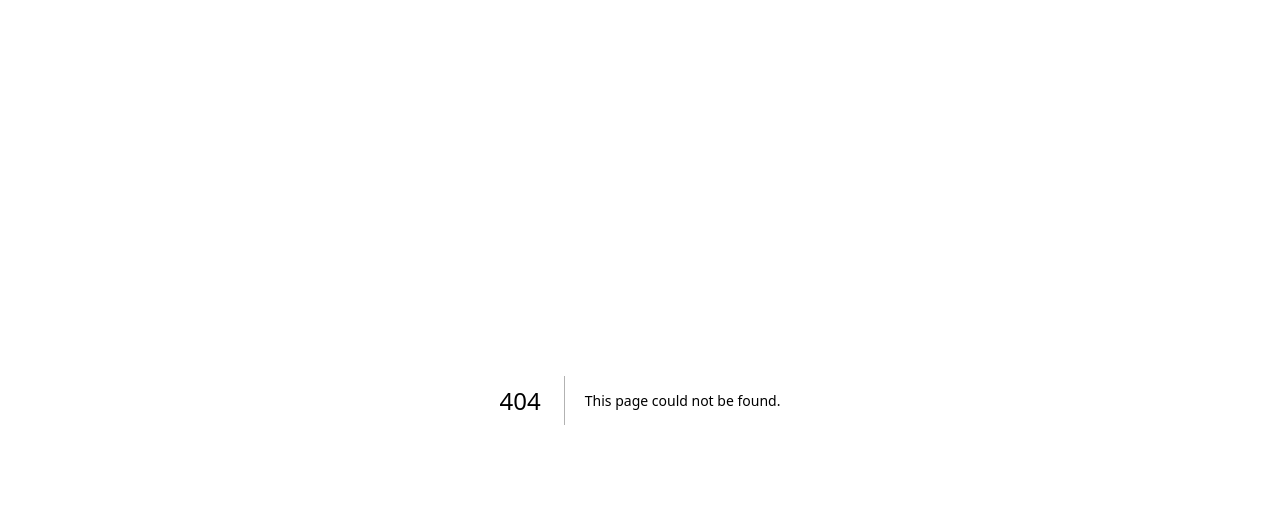
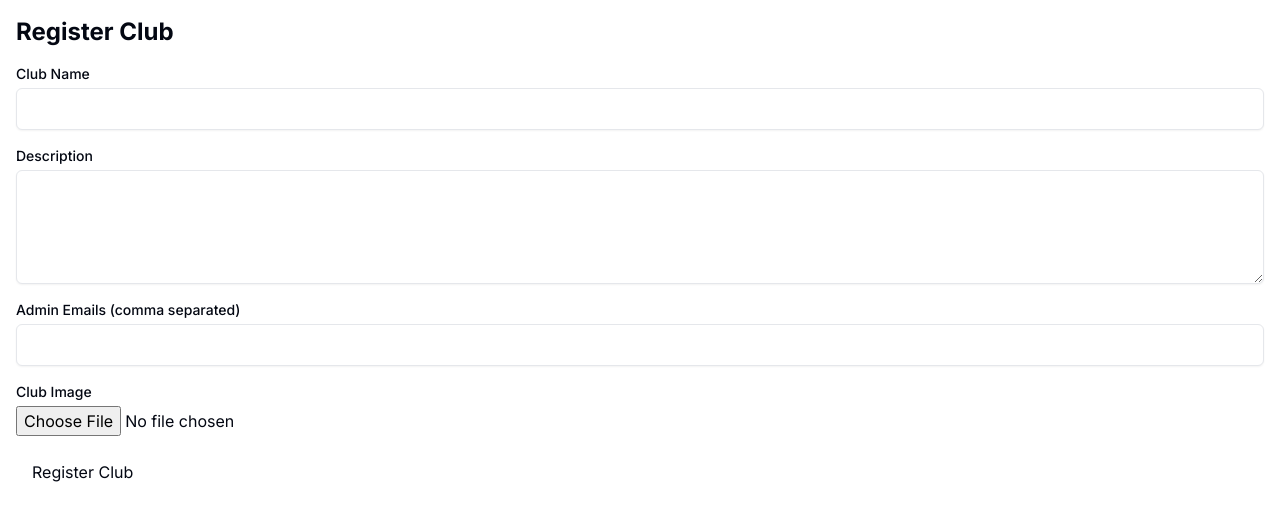
Before and after one commit to abhitrueprogrammer/college-moments-cc-hack, a Next.js app in the folder collegemoments/: page /registerClub in a window 1280 px wide. Before the commit this address had no page. Shown: the top 520 px of the page. Built offline with nearby package versions, Linux system fonts and the light colour scheme.

Commit message:
APIs done

```diff
--- a/collegemoments/app/Leftbar/Leftbar.js
+++ b/collegemoments/app/Leftbar/Leftbar.js
@@ -6,17 +6,19 @@ export default function Navbar() {
   return (
     <nav className="bg-gray-800">
       <div className="container flex">
-        <div className="navbar navbartext-white text-2xl font-bold">
-          <Link href="/" id="home">Club Gallery</Link>
+        <div className="navbar flex flex-col navbartext-white text-2xl font-bold">
+          <Link href='/' id="home">Club Gallery</Link>
 
           <ul className="navbarList flex flex-col gap-9 p-9 justify-around">
-            <li className="mt-10 mb-10">Home</li>
-            <li>Clubs</li>
-            <li>Hot Events</li>
-            <li>Upcoming events</li>
+          <Link href='/'><li className="mt-10 mb-10">Home</li></Link>
+            <Link href='/'><li>Clubs</li></Link>
+            <Link href='/'><li>Hot Events</li></Link>
+            <Link href='/'><li>Upcoming events</li></Link>
           </ul>
+          <button className="clubLogin h-3 ">Club Login</button>
 
-          <button className="clubLogin absolute h-3">Club Login</button></div>
+        </div>
+
         {/* <div className="space-x-4">
           <Link href="/Login" className="text-white hover:text-gray-400">
             Login
--- a/collegemoments/app/Searchbar/Searchbar.js
+++ b/collegemoments/app/Searchbar/Searchbar.js
@@ -8,7 +8,7 @@ export default function Searchbar() {
         <div style={{width: "fit-content"}} className="s-div relative mt-7 ml-35 flex justify-start items-center h-8" >
 
 
-            <input className="searchBar ml-20" placeholder='Search for club ...'></input>
+            <input className="searchBar" placeholder='Search for club ...'></input>
             <div className="searchIcon absolute right-3">
             <svg width="20" height="20" viewBox="0 0 27 31" fill="none" xmlns="http://www.w3.org/2000/svg">
                 <path d="M19.2967 19.4969H18.0772L17.6449 19.0183C19.1578 16.9977 20.0686 14.3745 20.0686 11.5209C20.0686 5.1578 15.5763 0 10.0343 0C4.49228 0 0 5.1578 0 11.5209C0 17.8839 4.49228 23.0417 10.0343 23.0417C12.5197 23.0417 14.8045 21.996 16.5643 20.259L16.9811 20.7553V22.1555L24.6998 31L27 28.3591L19.2967 19.4969ZM10.0343 19.4969C6.19039 19.4969 3.08748 15.9342 3.08748 11.5209C3.08748 7.10749 6.19039 3.54488 10.0343 3.54488C13.8782 3.54488 16.9811 7.10749 16.9811 11.5209C16.9811 15.9342 13.8782 19.4969 10.0343 19.4969Z" fill="black" />
--- a/collegemoments/app/api/registerClub/route.js
+++ b/collegemoments/app/api/registerClub/route.js
@@ -1,20 +1,24 @@
+// app/api/registerClub/route.js
 import { NextResponse } from 'next/server';
 import connect from '../../../lib/db';
 import Club from '../../../lib/models/Club';
 import User from '../../../lib/models/User';
 
 export async function POST(request) {
-  await connect();
-  const { name, description, admins } = await request.json();
+  try {
+    // Connect to the database
+    await connect();
 
-  try {
+    // Parse the JSON request body
+    const { name, description, admins, image } = await request.json();
+
     // Validate input
     if (!name) {
       return NextResponse.json({ error: 'Club name is required' }, { status: 400 });
     }
 
     // Create the new club
-    const club = await Club.create({ name, description, admins: [] });
+    const club = await Club.create({ name, description, image, admins: [] });
 
     // Add admins to the club
     if (admins && admins.length > 0) {
--- a/collegemoments/app/api/uploadAnnouncement/route.js
+++ b/collegemoments/app/api/uploadAnnouncement/route.js
@@ -1,34 +1,38 @@
 import { NextResponse } from 'next/server';
-import connect from '../../../lib/db';
-import Club from '../../../lib/models/Club';
+import connect from '@/lib/db';
+import Club from '@/lib/models/Club';
 
 export async function POST(request) {
   await connect();
-  const { clubId, announcement, image } = await request.json();
-  const user = request.user;
+  const { clubId, title, description, image } = await request.json();
 
   try {
     // Validate input
-    if (!clubId || !announcement || !image) {
-      return NextResponse.json({ error: 'Club ID, announcement, and image are required' }, { status: 400 });
+    if (!clubId || !title || !description) {
+      return NextResponse.json({ error: 'Missing required fields' }, { status: 400 });
     }
 
-    // Find the club
+    // Find the club by ID
     const club = await Club.findById(clubId);
     if (!club) {
-      return NextResponse.json({ error: 'Club not found' }, { status: 404 });
+      return NextResponse.json({ error: 'Club not found' }, { status: 403 });
     }
 
-    // Check if user is an admin
-    if (!club.admins.includes(user._id)) {
-      return NextResponse.json({ error: 'Unauthorized' }, { status: 403 });
-    }
+    // Create the announcement
+    const announcement = {
+      title,
+      description,
+      image,
+    };
 
-    // Add announcement
-    club.announcements.push({ text: announcement, image });
-    await club.save();
+    // Add the announcement to the club
+    await Club.findByIdAndUpdate(
+      clubId,
+      { $push: { announcements: announcement } },
+      { new: true }
+    );
 
-    return NextResponse.json({ message: 'Announcement uploaded successfully' }, { status: 201 });
+    return NextResponse.json({ message: 'Announcement uploaded successfully', announcement }, { status: 201 });
   } catch (error) {
     console.error('Error uploading announcement:', error);
     return NextResponse.json({ error: 'Failed to upload announcement' }, { status: 500 });
--- a/collegemoments/app/api/uploadEvent/route.js
+++ b/collegemoments/app/api/uploadEvent/route.js
@@ -1,34 +1,38 @@
 import { NextResponse } from 'next/server';
-import connect from '../../../lib/db';
-import Club from '../../../lib/models/Club';
+import connect from '@/lib/db';
+import Club from '@/lib/models/Club';
 
 export async function POST(request) {
   await connect();
   const { clubId, title, description, images } = await request.json();
-  const user = request.user;
 
   try {
     // Validate input
     if (!clubId || !title || !description || !images || !Array.isArray(images)) {
-      return NextResponse.json({ error: 'Club ID, title, description, and images are required' }, { status: 400 });
+      return NextResponse.json({ error: 'Missing required fields or images' }, { status: 400 });
     }
 
-    // Find the club
+    // Find the club by ID
     const club = await Club.findById(clubId);
     if (!club) {
       return NextResponse.json({ error: 'Club not found' }, { status: 404 });
     }
 
-    // Check if user is an admin
-    if (!club.admins.includes(user._id)) {
-      return NextResponse.json({ error: 'Unauthorized' }, { status: 403 });
-    }
+    // Create the event
+    const event = {
+      title,
+      description,
+      images,
+    };
 
-    // Add event
-    club.events.push({ title, description, images });
-    await club.save();
+    // Add the event to the club
+    await Club.findByIdAndUpdate(
+      clubId,
+      { $push: { events: event } },
+      { new: true }
+    );
 
-    return NextResponse.json({ message: 'Event uploaded successfully' }, { status: 201 });
+    return NextResponse.json({ message: 'Event uploaded successfully', event }, { status: 201 });
   } catch (error) {
     console.error('Error uploading event:', error);
     return NextResponse.json({ error: 'Failed to upload event' }, { status: 500 });
--- /dev/null
+++ b/collegemoments/app/registerClub/page.js
@@ -0,0 +1,122 @@
+// app/register/page.js
+'use client';
+
+import { useState } from 'react';
+
+export default function RegisterClub() {
+  const [name, setName] = useState('');
+  const [description, setDescription] = useState('');
+  const [admins, setAdmins] = useState('');
+  const [image, setImage] = useState(null);
+  const [error, setError] = useState('');
+  const [successMessage, setSuccessMessage] = useState('');
+  const [clubId, setClubId] = useState('');
+
+  const handleSubmit = async (event) => {
+    event.preventDefault();
+
+    // Convert admins to an array
+    const adminsArray = admins.split(',').map(email => email.trim());
+
+    const formData = new FormData();
+    formData.append('name', name);
+    formData.append('description', description);
+    formData.append('admins', JSON.stringify(adminsArray));
+    if (image) formData.append('image', image);
+
+    try {
+      const response = await fetch('/api/registerClub', {
+        method: 'POST',
+        body: formData,
+      });
+
+      if (!response.ok) {
+        throw new Error('Network response was not ok');
+      }
+
+      const data = await response.json();
+
+      if (data.error) {
+        setError(data.error);
+        setSuccessMessage('');
+        setClubId('');
+      } else {
+        setSuccessMessage('Club registered successfully!');
+        setClubId(data.club._id); // Set the club ID
+        setError('');
+      }
+    } catch (error) {
+      setError('Failed to register club');
+      setSuccessMessage('');
+      setClubId('');
+    }
+  };
+
+  return (
+    <div className="container mx-auto p-4">
+      <h1 className="text-2xl font-bold mb-4">Register Club</h1>
+      <form onSubmit={handleSubmit} className="space-y-4">
+        <div>
+          <label htmlFor="name" className="block text-sm font-medium text-gray-700">Club Name</label>
+          <input
+            type="text"
+            id="name"
+            value={name}
+            onChange={(e) => setName(e.target.value)}
+            className="mt-1 block w-full border border-gray-300 rounded-md shadow-sm p-2"
+            required
+          />
+        </div>
+
+        <div>
+          <label htmlFor="description" className="block text-sm font-medium text-gray-700">Description</label>
+          <textarea
+            id="description"
+            value={description}
+            onChange={(e) => setDescription(e.target.value)}
+            className="mt-1 block w-full border border-gray-300 rounded-md shadow-sm p-2"
+            rows="4"
+            required
+          />
+        </div>
+
+        <div>
+          <label htmlFor="admins" className="block text-sm font-medium text-gray-700">Admin Emails (comma separated)</label>
+          <input
+            type="text"
+            id="admins"
+            value={admins}
+            onChange={(e) => setAdmins(e.target.value)}
+            className="mt-1 block w-full border border-gray-300 rounded-md shadow-sm p-2"
+            required
+          />
+        </div>
+
+        <div>
+          <label htmlFor="image" className="block text-sm font-medium text-gray-700">Club Image</label>
+          <input
+            type="file"
+            id="image"
+            onChange={(e) => setImage(e.target.files ? e.target.files[0] : null)}
+            className="mt-1 block w-full"
+          />
+        </div>
+
+        <button
+          type="submit"
+          className="mt-4 bg-blue-500 text-white px-4 py-2 rounded-md"
+        >
+          Register Club
+        </button>
+      </form>
+
+      {error && <p className="mt-4 text-red-500">{error}</p>}
+      {successMessage && (
+        <div className="mt-4 text-green-500">
+          <p>{successMessage}</p>
+          {clubId && <p>Your club ID is: {clubId}</p>}
+        </div>
+      )}
+    </div>
+  );
+}
--- a/collegemoments/components/SearchBar.css
+++ b/collegemoments/components/SearchBar.css
@@ -2,7 +2,7 @@
     border: 2px solid black;
     border-radius: 20px;
     height: 5vh;
-    width: 430px;
+    width: 450px;
     padding: 0 0 0 3vw;
     box-shadow: 0px 5px 6px -6px #9B9B9B;
 }
--- a/collegemoments/lib/models/Club.js
+++ b/collegemoments/lib/models/Club.js
@@ -1,50 +1,36 @@
-import { Schema, model, models } from 'mongoose';
-
-const AnnouncementSchema = new Schema({
-  text: {
-    type: String,
-    required: true,
-  },
-  image: {
-    type: String,
-    required: true,
-  },
-});
-
-const EventSchema = new Schema({
-  title: {
-    type: String,
-    required: true,
-  },
-  description: {
-    type: String,
-    required: true,
-  },
-  images: [
-    {
-      type: String,
-      required: true,
-    },
-  ],
-});
+// lib/models/Club.js
+import { Schema, model, models } from "mongoose";
 
 const ClubSchema = new Schema({
   name: {
     type: String,
     required: true,
-    unique: true,
+    unique: true
   },
   description: String,
+  image: String, // URL or base64 string for the club image
   admins: [
     {
       type: Schema.Types.ObjectId,
-      ref: 'User',
-    },
+      ref: 'User'
+    }
   ],
-  announcements: [AnnouncementSchema],
-  events: [EventSchema],
+  announcements: [
+    {
+      title: String,
+      description: String,
+      image: String // URL or base64 string for the announcement image
+    }
+  ],
+  events: [
+    {
+      title: String,
+      description: String,
+      images: [String] // Array of URLs or base64 strings for event images
+    }
+  ]
 });
 
-const Club = models.Club || model('Club', ClubSchema);
+const Club = models.Club || model("Club", ClubSchema);
 
 export default Club;
```
Also changed, not shown: collegemoments/app/Leftbar/Leftbar.css (+5 -2 lines), collegemoments/app/Searchbar/Searchbar.css (+7 -1 lines), collegemoments/components/SideBar.css (+10 -1 lines), collegemoments/middleware.js (deleted, +0 -30 lines).
